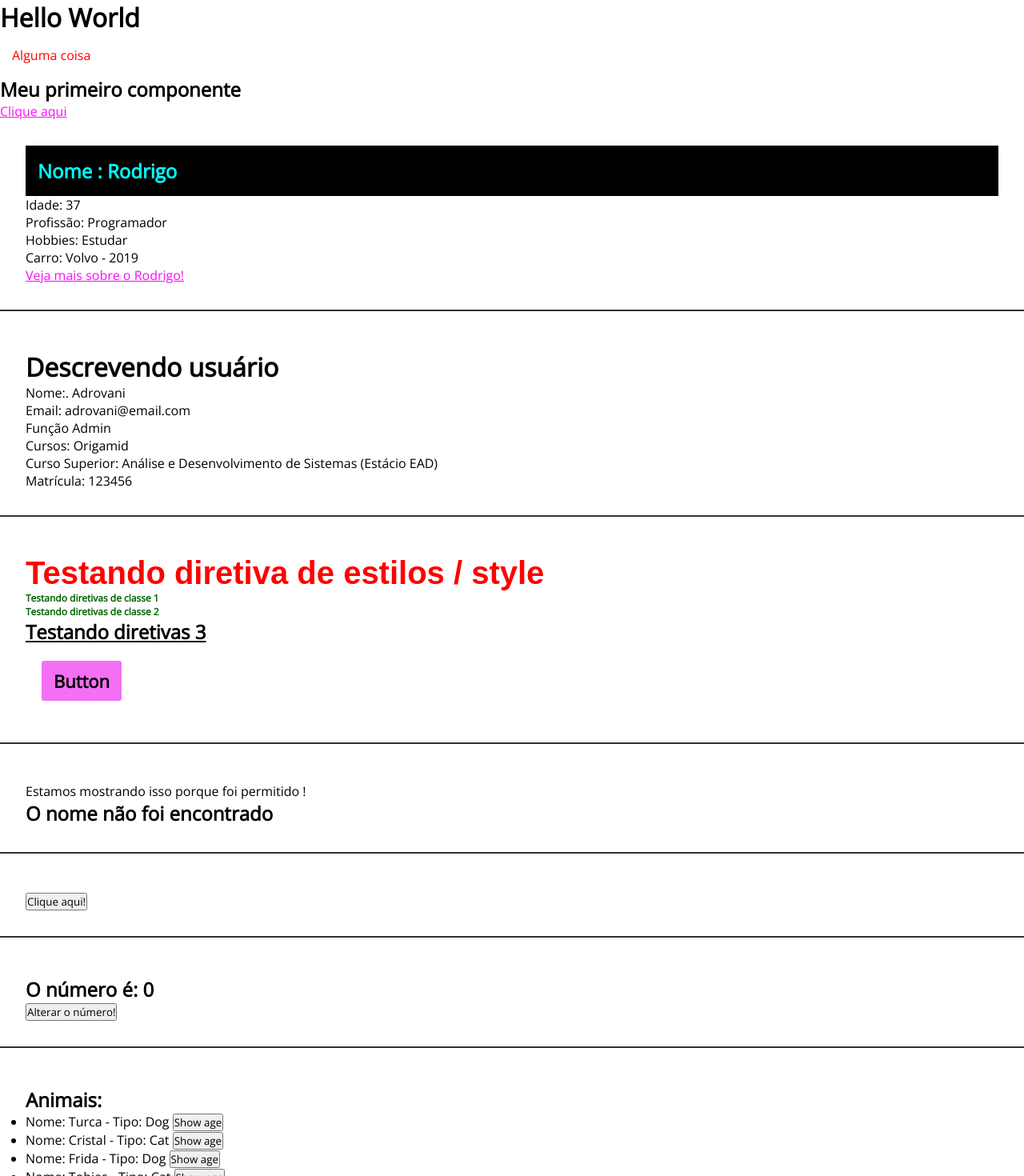
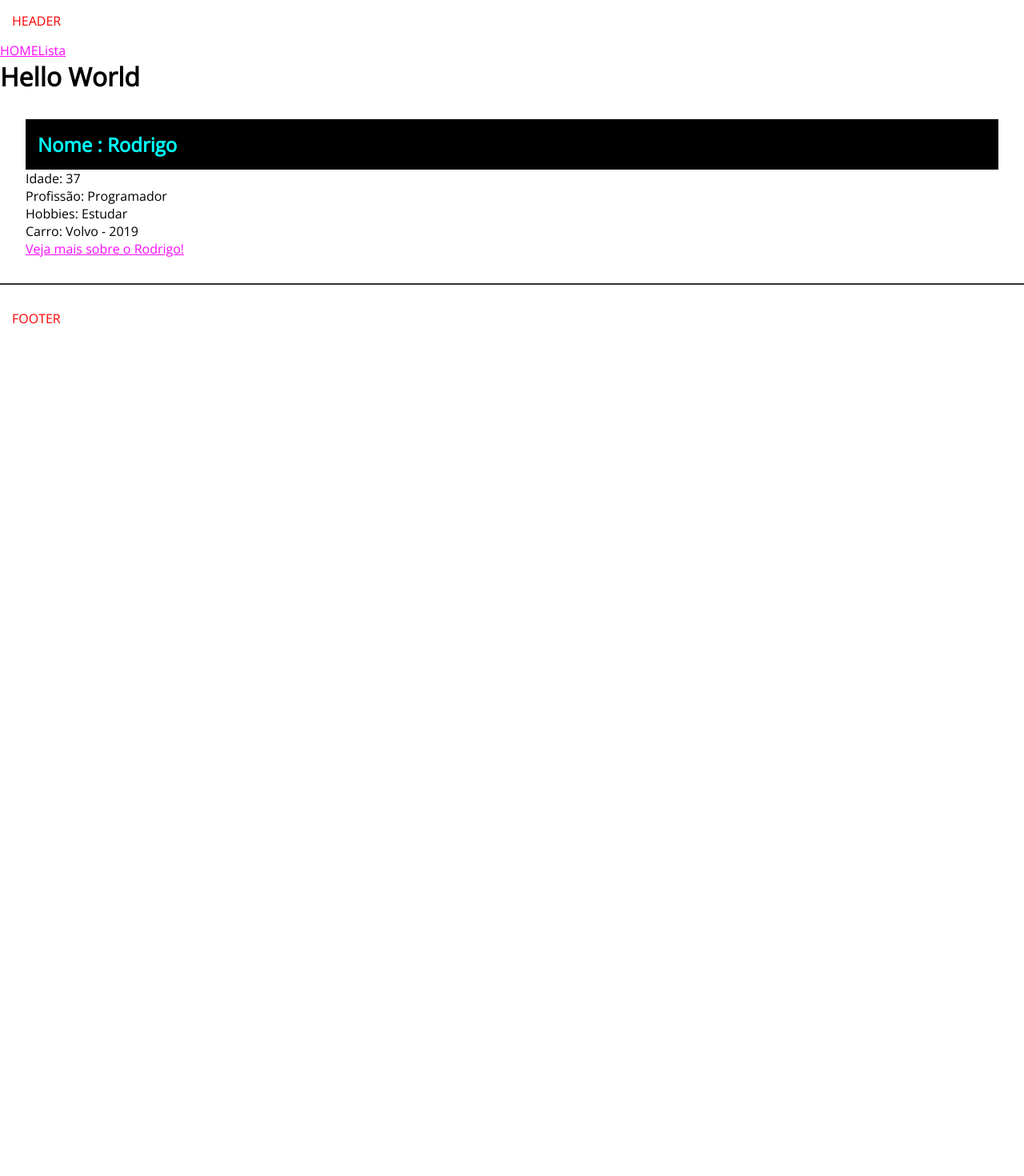
Before and after one commit to digaogalo/learning-angular, an Angular app: page / in a window 1280 px wide. Shown: the top 1470 px of the page at 80% size. After the commit the page ends 924 px from the top, so only its background shows below. Built offline with nearby package versions, Linux system fonts and the light colour scheme.

Commit message:
router angular

```diff
--- a/src/app/app.component.html
+++ b/src/app/app.component.html
@@ -1,25 +1,8 @@
+<p>HEADER</p>
+<nav>
+  <a routerLink="/">HOME</a>
+  <a routerLink="/list">Lista</a>
+</nav>
 <h1>Hello World</h1>
-<p>Alguma coisa</p>
-<h2>Meu primeiro componente</h2>
-<div>
-  <a href="#">Clique aqui</a>
-</div>
-
-<app-first-component></app-first-component>
-
-<app-parent-data
-  [name]="userName"
-  [userData]="userData"
-  [cursos]="cursos"
-  [cursoSuperior]="cursoSuperior"
-  [matricula]="matricula"
-  >
-</app-parent-data>
-
-<app-directives></app-directives>
-<app-if-render></app-if-render>
-<app-eventos></app-eventos>
-<app-emitter></app-emitter>
-<app-list-render></app-list-render>
-<app-pipes></app-pipes>
-<app-two-way-binding></app-two-way-binding>
+<router-outlet></router-outlet>
+<p>FOOTER</p>
--- a/src/app/app.module.ts
+++ b/src/app/app.module.ts
@@ -1,6 +1,7 @@
 import { NgModule } from '@angular/core';
 import { BrowserModule } from '@angular/platform-browser';
 import { FormsModule } from '@angular/forms';
+import { AppRoutingModule } from './app-routing.module';
 
 import { AppComponent } from './app.component';
 import { FirstComponentComponent } from './components/first-component/first-component.component';
@@ -30,7 +31,8 @@ import { TwoWayBindingComponent } from './components/two-way-binding/two-way-bin
   ],
   imports: [
     BrowserModule,
-    FormsModule
+    FormsModule,
+    AppRoutingModule
   ],
   providers: [],
   bootstrap: [AppComponent]
--- a/src/app/components/list-render/list-render.component.html
+++ b/src/app/components/list-render/list-render.component.html
@@ -5,6 +5,7 @@
       Nome: {{ animal.name }} -
       Tipo: {{ animal.type }}
       <button (click)="showAge(animal)">Show age</button>
+      <button (click)="removeAnimal(animal)">Excluir</button>
     </li>
   </ul>
   <h3> {{ animalDetails }} </h3>
--- a/src/app/components/list-render/list-render.component.ts
+++ b/src/app/components/list-render/list-render.component.ts
@@ -1,12 +1,15 @@
 import { Component } from '@angular/core';
 
 import { Animal } from 'src/app/Animal';
+
+import { ListService } from 'src/app/services/list.service';
 @Component({
   selector: 'app-list-render',
   templateUrl: './list-render.component.html',
   styleUrls: ['./list-render.component.css']
 })
 export class ListRenderComponent {
+  constructor(private listService: ListService) {}
   animals: Animal[] = [
       {name: 'Turca', type:  'Dog', age: 3},
       {name: 'Cristal', type:  'Cat', age: 5},
@@ -19,4 +22,9 @@ export class ListRenderComponent {
   showAge(animal: Animal) {
     this.animalDetails = `O pet ${animal.name} tem ${animal.age} anos.`
   }
+
+  removeAnimal(animal: Animal) {
+    console.log('Removendo animal ...')
+    this.animals =  this.listService.remove(this.animals, animal)
+  }
 }
--- /dev/null
+++ b/src/app/services/list.service.ts
@@ -0,0 +1,15 @@
+import { Injectable } from '@angular/core';
+
+import { Animal } from '../Animal';
+
+@Injectable({
+  providedIn: 'root'
+})
+export class ListService {
+
+  constructor() { }
+
+  remove(animals: Animal[], animal: Animal) {
+    return animals.filter((a) => animal.name !== a.name)
+  }
+}
```
Also changed, not shown: src/app/app-routing.module.ts (added, +19 -0 lines), 1 other file (tests, documents, lock files or other folders).
